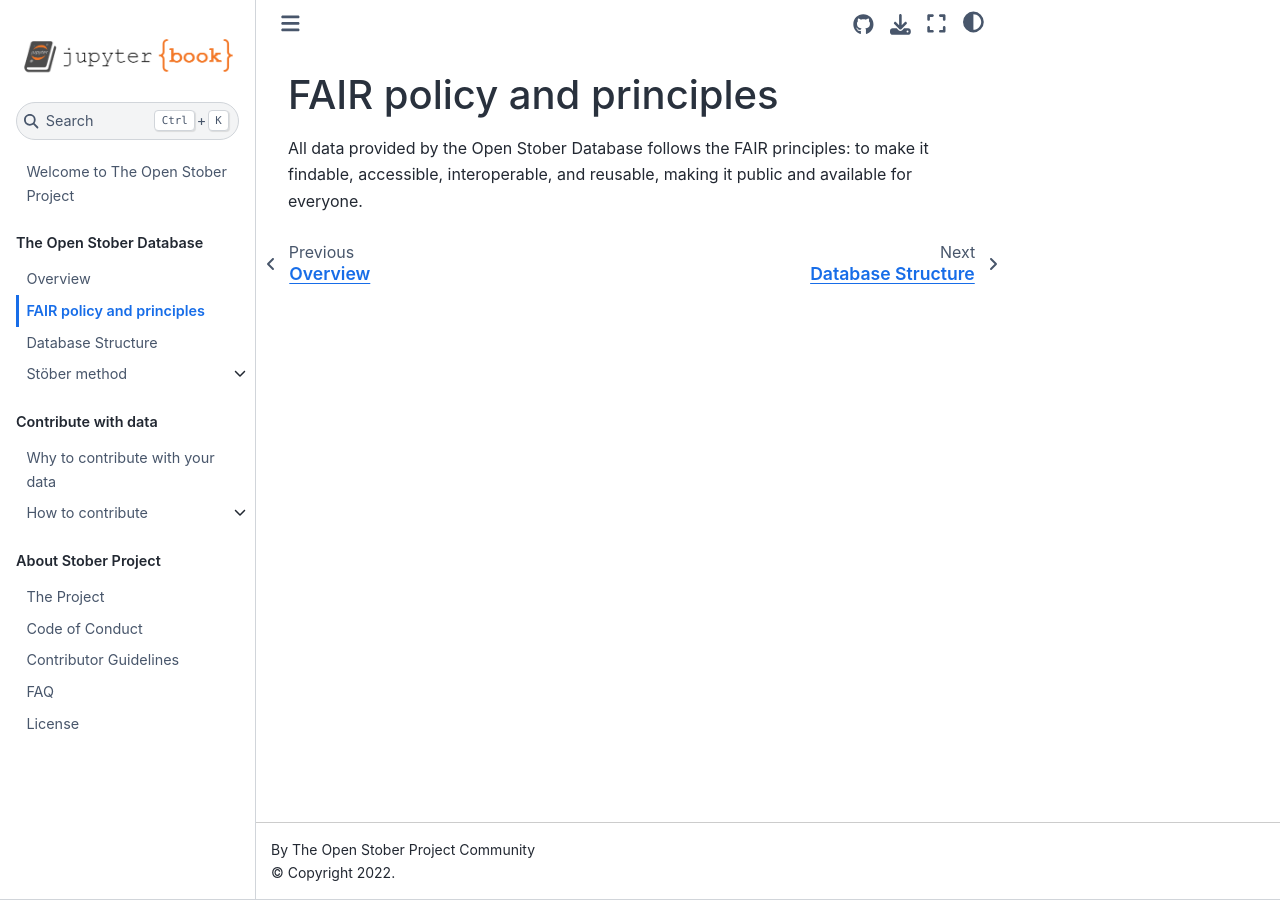
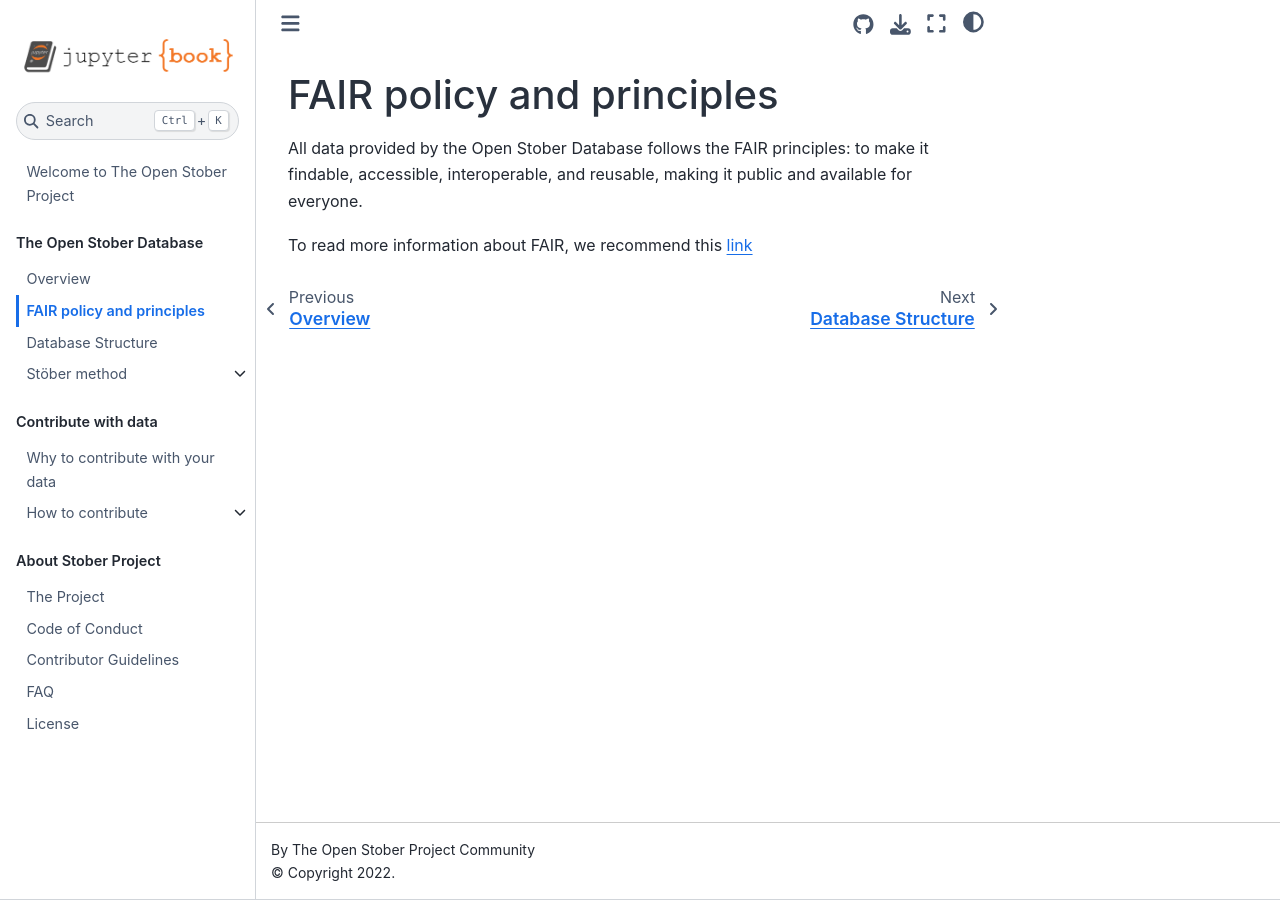
Before and after one commit to open-nanosystems/open-stober-project, a Jupyter Book: the page built from docs/database/fair-policy.md, in a window 1280 px wide. Built offline with Jupyter Book 1.0.4 settings and Sphinx 7.4.7 and the Sphinx Book theme 1.1.4, drawn with Linux system fonts in a browser that asks for light colours.

Commit message:
Update fair-policy.md

```diff
--- a/docs/database/fair-policy.md
+++ b/docs/database/fair-policy.md
@@ -1,3 +1,5 @@
 # FAIR policy and principles
 
 All data provided by the Open Stober Database follows the FAIR principles: to make it findable, accessible, interoperable, and reusable, making it public and available for everyone.
+
+To read more information about FAIR, we recommend this [link](https://the-turing-way.netlify.app/reproducible-research/rdm/rdm-fair.html "The FAIR Principles")
```
